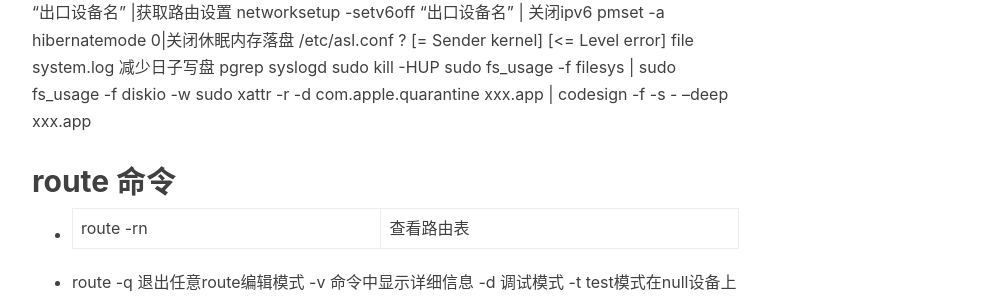
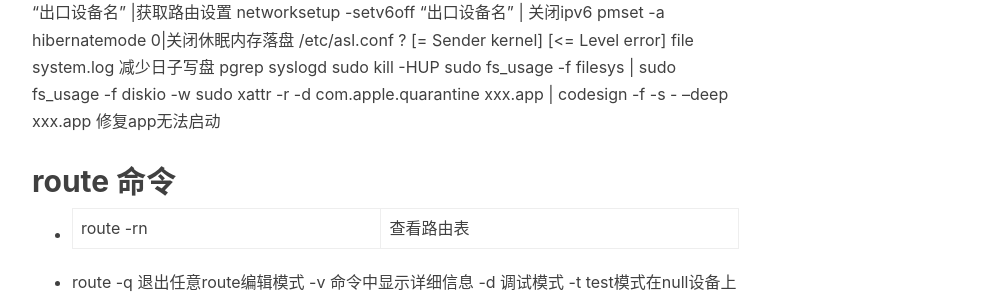
Before and after one commit to nomadli/nomadli.github.io, a Jekyll site: the page built from _posts/2016-01-15-commad.md, in a window 1280 px wide and 1400 px high, scrolled down 1965 px. Shown: the part 937-1236 px from the top of the window, without its empty margins (233-1235 px from the left). Built offline with Jekyll 4.4.1, drawn with Linux system fonts in a browser that asks for light colours; nearby versions of some CDN libraries; comment, search, counter and statistics services are not loaded; some of the changed text lies outside the part shown.

Commit message:
save code

```diff
--- a/_posts/2016-01-15-commad.md
+++ b/_posts/2016-01-15-commad.md
@@ -146,7 +146,7 @@ networksetup -setv6off "出口设备名" | 关闭ipv6
 pmset -a hibernatemode 0|关闭休眠内存落盘
 /etc/asl.conf  ? [= Sender kernel] [<= Level error] file system.log  减少日子写盘 pgrep syslogd sudo kill -HUP
 sudo fs_usage -f filesys | sudo fs_usage -f diskio -w
-sudo xattr -r -d com.apple.quarantine xxx.app  |   codesign -f -s - --deep xxx.app
+sudo xattr -r -d com.apple.quarantine xxx.app  |   codesign -f -s - --deep xxx.app 修复app无法启动
 
 ## route 命令
 - route -rn|查看路由表
```
